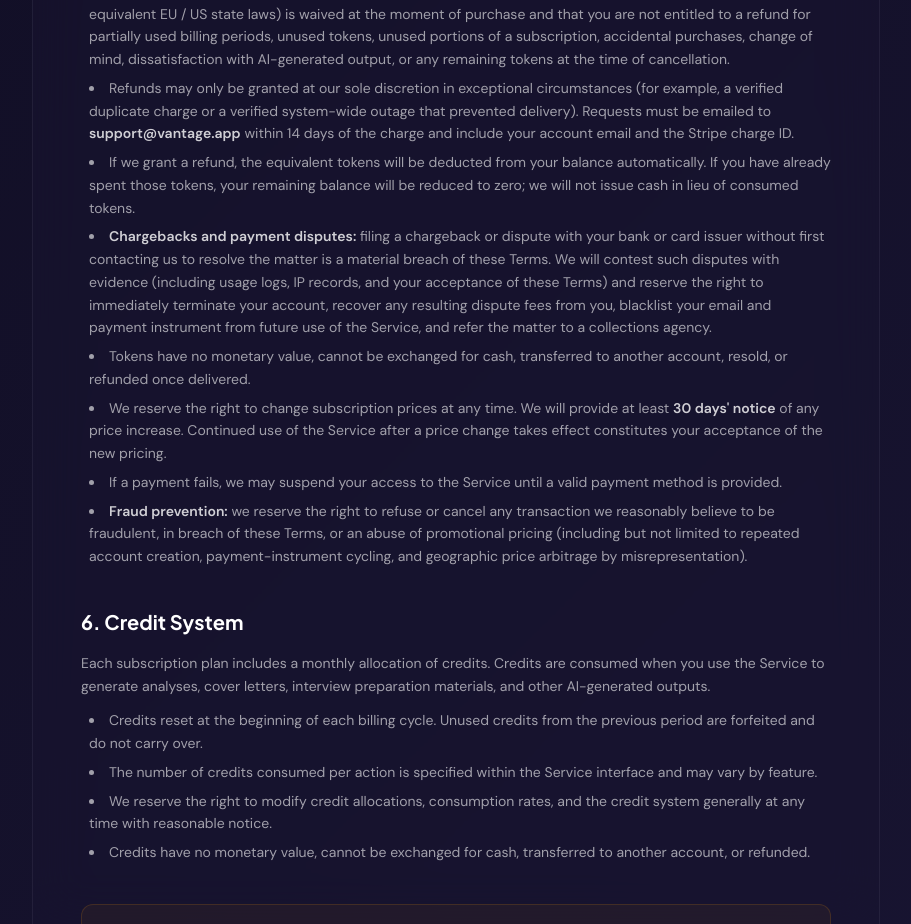
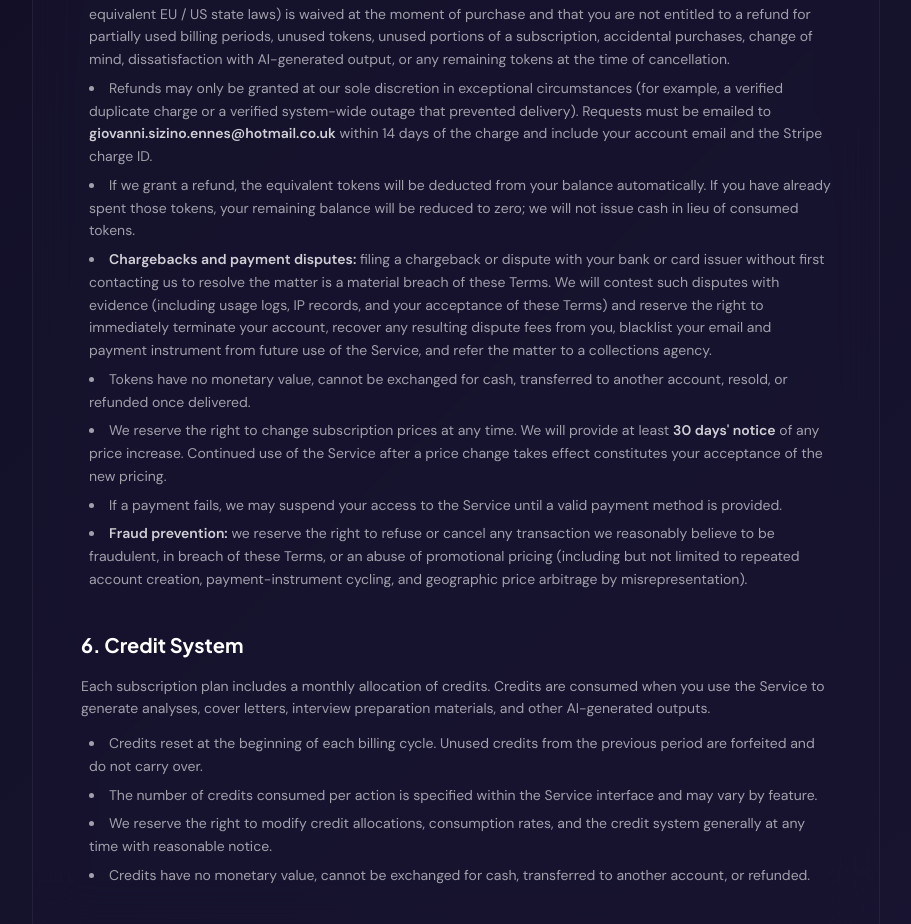
Before and after one commit to goofypluto999/vantage, a React (Vite) app: page /terms in a window 1280 px wide. Shown: the part 1800-2724 px from the top of the page, without its empty margins (184-1095 px from the left). Built offline with nearby package versions, Linux system fonts and the light colour scheme; no server answers.

Commit message:
chore: use real support email in ToS
No custom domain set up yet — point refund requests at admin
email for now. Swap to support@<domain> once a domain is
registered and email routing is configured.

Co-Authored-By: Claude Opus 4.6 <noreply@anthropic.com>

```diff
--- a/src/components/TermsOfService.tsx
+++ b/src/components/TermsOfService.tsx
@@ -126,7 +126,7 @@ export default function TermsOfService() {
                 <li>Subscriptions (Pro and Premium) automatically renew at the end of each billing period unless cancelled before the renewal date. The one-time Starter top-up is a single non-recurring charge.</li>
                 <li>You may cancel your subscription at any time. Upon cancellation, you retain access to the Service and any previously allocated tokens until the end of your current paid billing period. No further charges will be made after cancellation.</li>
                 <li><span className={emphasisClass}>ALL SALES ARE FINAL. NO REFUNDS.</span> Because our Service delivers digital content, AI-generated outputs, and consumable tokens that are made available to you immediately upon payment, you expressly acknowledge and agree that your statutory right of withdrawal (including under the UK Consumer Contracts Regulations 2013 and equivalent EU / US state laws) is waived at the moment of purchase and that you are not entitled to a refund for partially used billing periods, unused tokens, unused portions of a subscription, accidental purchases, change of mind, dissatisfaction with AI-generated output, or any remaining tokens at the time of cancellation.</li>
-                <li>Refunds may only be granted at our sole discretion in exceptional circumstances (for example, a verified duplicate charge or a verified system-wide outage that prevented delivery). Requests must be emailed to <span className={emphasisClass}>support@vantage.app</span> within 14 days of the charge and include your account email and the Stripe charge ID.</li>
+                <li>Refunds may only be granted at our sole discretion in exceptional circumstances (for example, a verified duplicate charge or a verified system-wide outage that prevented delivery). Requests must be emailed to <span className={emphasisClass}>giovanni.sizino.ennes@hotmail.co.uk</span> within 14 days of the charge and include your account email and the Stripe charge ID.</li>
                 <li>If we grant a refund, the equivalent tokens will be deducted from your balance automatically. If you have already spent those tokens, your remaining balance will be reduced to zero; we will not issue cash in lieu of consumed tokens.</li>
                 <li><span className={emphasisClass}>Chargebacks and payment disputes:</span> filing a chargeback or dispute with your bank or card issuer without first contacting us to resolve the matter is a material breach of these Terms. We will contest such disputes with evidence (including usage logs, IP records, and your acceptance of these Terms) and reserve the right to immediately terminate your account, recover any resulting dispute fees from you, blacklist your email and payment instrument from future use of the Service, and refer the matter to a collections agency.</li>
                 <li>Tokens have no monetary value, cannot be exchanged for cash, transferred to another account, resold, or refunded once delivered.</li>
```
